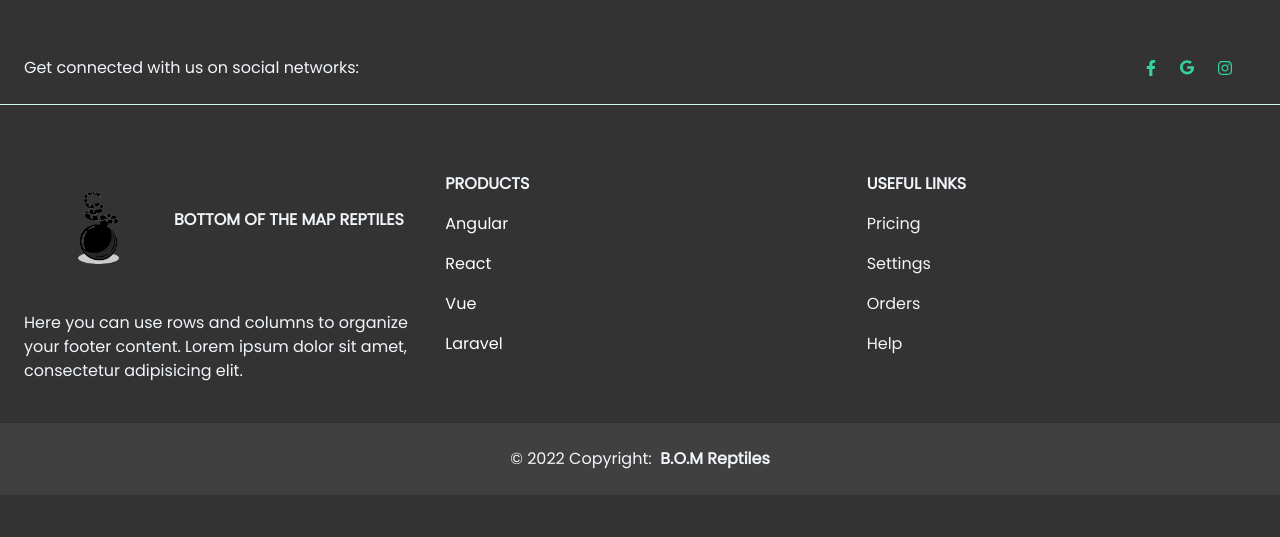
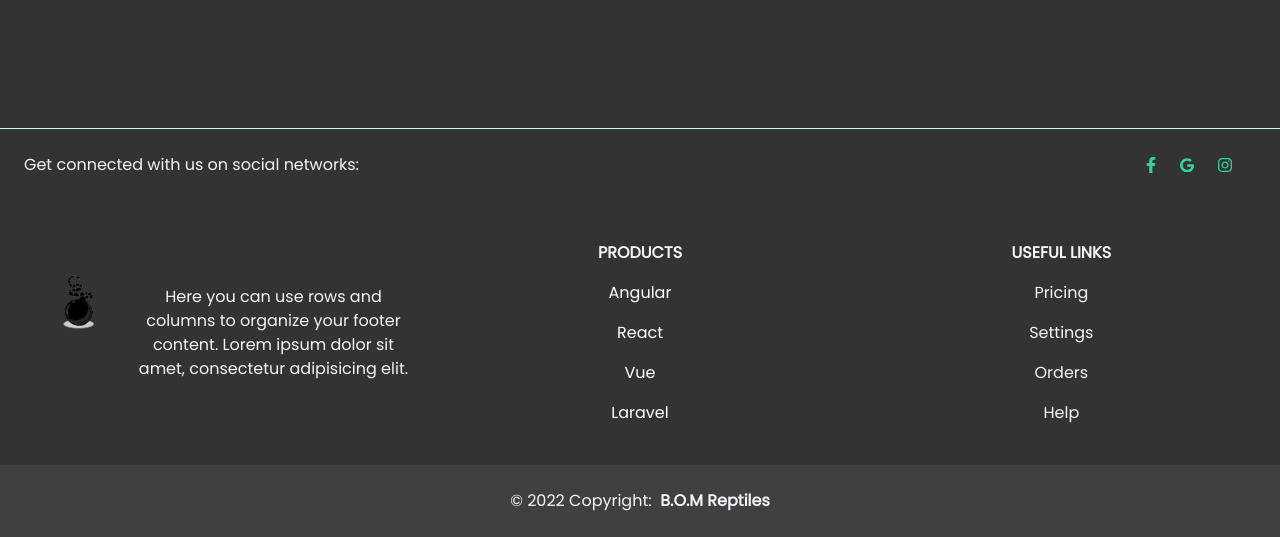
Before and after one commit to Leveq/bom-reptiles-final, a Next.js app: page /merch in a window 1280 px wide. Shown: the part 768-1305 px from the top of the page. Before the commit the page ends 1263 px from the top, so only its background shows below. Built offline with nearby package versions, Linux system fonts and the light colour scheme; a web font is replaced by a local one.

Commit message:
Edited footer and feeder page

```diff
--- a/components/Footer.js
+++ b/components/Footer.js
@@ -27,13 +27,13 @@ const Footer = () => {
         justify-center
         items-center
         lg:justify-between
-  p-6 border-b
+        p-6 mt-24 border-t
         border-emerald-100"
       >
         <div className="mr-12 hidden lg:block">
           <span>Get connected with us on social networks:</span>
         </div>
-        <div className="flex justify-center">
+        <div className="flex items-center">
           <a href="#!" className="mr-6 text-emerald-400">
             <svg
               aria-hidden="true"
@@ -51,14 +51,7 @@ const Footer = () => {
               ></path>
             </svg>
           </a>
-          {/* <a href="#!" className="mr-6 text-emerald-400">
-        <svg aria-hidden="true" focusable="false" data-prefix="fab" data-icon="twitter"
-          className="w-4" role="img" xmlns="http://www.w3.org/2000/svg" viewBox="0 0 512 512">
-          <path fill="currentColor"
-            d="M459.37 151.716c.325 4.548.325 9.097.325 13.645 0 138.72-105.583 298.558-298.558 298.558-59.452 0-114.68-17.219-161.137-47.106 8.447.974 16.568 1.299 25.34 1.299 49.055 0 94.213-16.568 130.274-44.832-46.132-.975-84.792-31.188-98.112-72.772 6.498.974 12.995 1.624 19.818 1.624 9.421 0 18.843-1.3 27.614-3.573-48.081-9.747-84.143-51.98-84.143-102.985v-1.299c13.969 7.797 30.214 12.67 47.431 13.319-28.264-18.843-46.781-51.005-46.781-87.391 0-19.492 5.197-37.36 14.294-52.954 51.655 63.675 129.3 105.258 216.365 109.807-1.624-7.797-2.599-15.918-2.599-24.04 0-57.828 46.782-104.934 104.934-104.934 30.213 0 57.502 12.67 76.67 33.137 23.715-4.548 46.456-13.32 66.599-25.34-7.798 24.366-24.366 44.833-46.132 57.827 21.117-2.273 41.584-8.122 60.426-16.243-14.292 20.791-32.161 39.308-52.628 54.253z">
-          </path>
-        </svg>
-      </a> */}
+
           <a href="#!" className="mr-6 text-emerald-400">
             <svg
               aria-hidden="true"
@@ -95,36 +88,44 @@ const Footer = () => {
           </a>
         </div>
       </div>
-      <div className="mx-6 py-10 text-center md:text-left">
-        <div className="grid grid-1 md:grid-cols-2 items-center lg:grid-cols-3 gap-8">
-          <div>
-            <h6
+      <div className="mx-6 py-10 text-center">
+        <div
           className="
-            uppercase
-            font-semibold
-            mb-4
+        grid
+        grid-1
+        md:grid-cols-3
+        items-center
+        lg:grid-cols-3
+        gap-8"
+        >
+          <div
+            className="
             flex
+            h-full
+            w-full
             items-center
             justify-center
-            md:justify-start
+            lg:flex-row
             flex-col
-            md:flex-row"
+            "
           >
+            <div className="w-full text-center h-full">
               <Image
                 alt="Bomb logo"
                 src="/bomblogo.png"
-                height={150}
-                width={150}
+                objectFit="cover"
+                height={250}
+                width={250}
               />
-              Bottom of the Map Reptiles
-            </h6>
-            <p>
+            </div>
+
+            <p className="text-center">
               Here you can use rows and columns to organize your footer content.
               Lorem ipsum dolor sit amet, consectetur adipisicing elit.
             </p>
           </div>
-          <div className="">
-            <h6 className="uppercase font-semibold mb-4 flex justify-center md:justify-start">
+          <div className="h-full flex flex-col justify-center">
+            <h6 className="uppercase font-semibold mb-4 flex justify-center">
               Products
             </h6>
             <p className="mb-4">
@@ -148,10 +149,10 @@ const Footer = () => {
               </a>
             </p>
           </div>
-          <div className="">
+          <div className="h-full flex flex-col justify-center">
             <h6
               className="uppercase
-        font-semibold mb-4 flex justify-center md:justify-start"
+        font-semibold mb-4 flex justify-center"
             >
               Useful links
             </h6>
--- a/pages/education.js
+++ b/pages/education.js
@@ -3,14 +3,16 @@ import client from "../lib/sanity";
 
 import eduStyles from "../styles/Education.module.css";
 
-const education = () => {
-  // const [post, setPosts] = useState([]);
+const Education = () => {
+  const [post, setPosts] = useState([]);
 
-  // useEffect(() => {
-  //   `*[ _type == "post"]` {
+  useEffect(() => {
+    const query = '*[_type == "posts"]';
 
-  //   }
-  // })
+    client.fetch(query).then((data) => {
+      setPosts(data);
+    });
+  }, []);
 
   return (
     <>
@@ -29,4 +31,4 @@ const education = () => {
   );
 };
 
-export default education;
+export default Education;
--- a/pages/feeders.js
+++ b/pages/feeders.js
@@ -11,14 +11,7 @@ import FeedStyles from "../styles/Feeders.module.css";
 function Feeders() {
   return (
     <>
-      <div
-        className="
-      flex
-      flex-col
-      relative
-      h-full
-      pt-20"
-      >
+      <div className={FeedStyles.hero}>
         <motion.h1 className={FeedStyles.linear__w}>Feeders</motion.h1>
         <motion.p
           className="
@@ -30,43 +23,11 @@ function Feeders() {
           2xl:text-2xl
           2xl:leading-10"
         >
-          Quality Frozen and Live Feeders
-        </motion.p>
-        <motion.p
-          className="
-        italic
-        text-blue-400
-        text-center
-        text-sm
-        md:text-lg
-        p-2
-        leading-loose
-        2xl:text-xl
-        2xl:leading-8"
-        >
-          By appointment only.&nbsp;
-          <Link href="/#contactus">
-            <a className="underline text-emerald-300">Contact</a>
-          </Link>
-          &nbsp;us to place an order!
-        </motion.p>
-        <motion.p
-          className="
-        italic
-        text-blue-400
-        text-center
-        text-xs
-        pb-2
-        md:text-sm
-        leading-loose
-        2xl:text-sm
-        2xl:leading-8"
-        >
-          Prices subject to change
+          Frozen and Live Feeders
         </motion.p>
       </div>
       <FeederMenu />
-      <div className="md:hidden flex justify-center pt-4">
+      <div className="md:hidden flex justify-center pt-8">
         <motion.a
           className="
           inline-flex
@@ -95,7 +56,7 @@ function Feeders() {
           drop-shadow-lg
           px-10
           py-2.5
-          mr-2
+          ml-2
           mb-2
           text-center"
           whileTap={{ scale: 0.9 }}
@@ -104,6 +65,38 @@ function Feeders() {
           <span className="pr-1">Text</span> <BsFillChatLeftTextFill />
         </motion.a>
       </div>
+      <motion.p
+        className="
+          italic
+          text-blue-400
+          text-center
+          text-sm
+          md:text-lg
+          pt-12
+          leading-loose
+          2xl:text-xl
+          2xl:leading-8"
+      >
+        By appointment only.&nbsp;
+        <Link href="/#contactus">
+          <a className="underline text-emerald-300">Contact</a>
+        </Link>
+        &nbsp;us to place an order!
+      </motion.p>
+      <motion.p
+        className="
+          italic
+          text-blue-400
+          text-center
+          text-xs
+          pb-2
+          md:text-sm
+          leading-loose
+          2xl:text-sm
+          2xl:leading-8"
+      >
+        Prices subject to change
+      </motion.p>
     </>
   );
 }
--- /dev/null
+++ b/pages/posts/[slug].js
@@ -0,0 +1,15 @@
+export const Post = () => {
+  return <> I am post </>;
+};
+
+export const getServerSideProps = async (pageContext) => {
+  const pageSlug = (pageContext = pageContext.query.slug);
+  console.log(pageSlug);
+  if (!pageSlug) {
+    return {
+      notfound: true,
+    };
+  }
+};
+
+export default Post;
--- a/styles/Feeders.module.css
+++ b/styles/Feeders.module.css
@@ -38,6 +38,11 @@
   .linear__w {
     font-size: 4rem;
   }
+}
+
+.hero {
+  height: 50vh;
+  padding-top: 60px;
 }
 
 /* MENU  */
```
Lines whose indentation alone changed are shown as unchanged.
